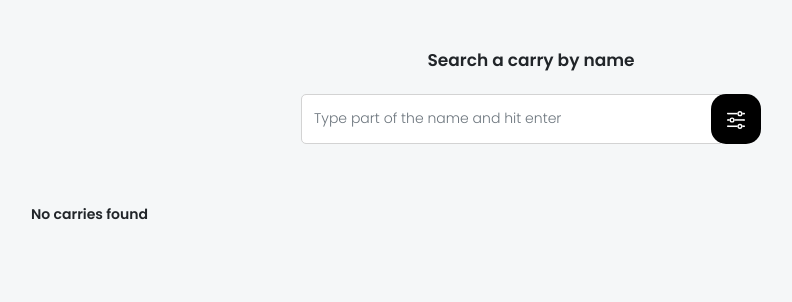
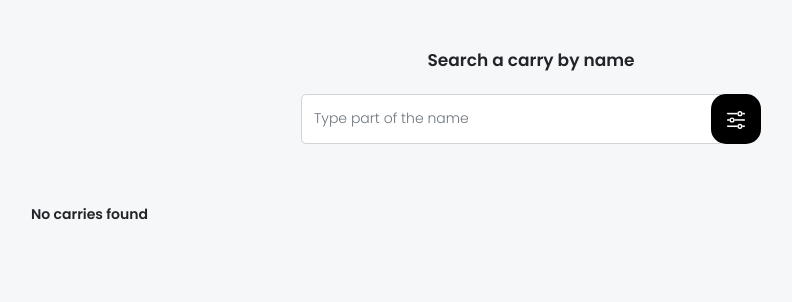
Before and after one commit to paulafernalia/the-wrapping-gallery, a Django app: page / in a window 1280 px wide. Shown: the part 80-382 px from the top of the page, without its empty margins (109-901 px from the left). Run offline with Django 5.2, Linux system fonts and the light colour scheme; data that the repository does not hold is empty; some libraries are stand-ins or nearby versions; some web fonts are replaced.

Commit message:
Minor change in text displayed

```diff
--- a/wrapping/wrappinggallery/templates/wrappinggallery/index.html
+++ b/wrapping/wrappinggallery/templates/wrappinggallery/index.html
@@ -13,7 +13,7 @@
 <div class="search-container d-flex justify-content-center">
     <div class="col-md-6">
         <div class="input-group mb-3 position-relative">
-            <input id="search-input" type="text" class="form-control input-format poppins-light fs16" placeholder="Type part of the name and hit enter">
+            <input id="search-input" type="text" class="form-control input-format poppins-light fs16" placeholder="Type part of the name">
             <button id="button-filter" class="btn btn-outline-secondary ml-4 poppins-light fs16" type="button" onclick="toggleFilterBox(this)">
                 <img src="{% static 'wrappinggallery/filters_white.svg' %}" alt="Filters" style="width: 1em; height: 1em;">
             </button>
```
